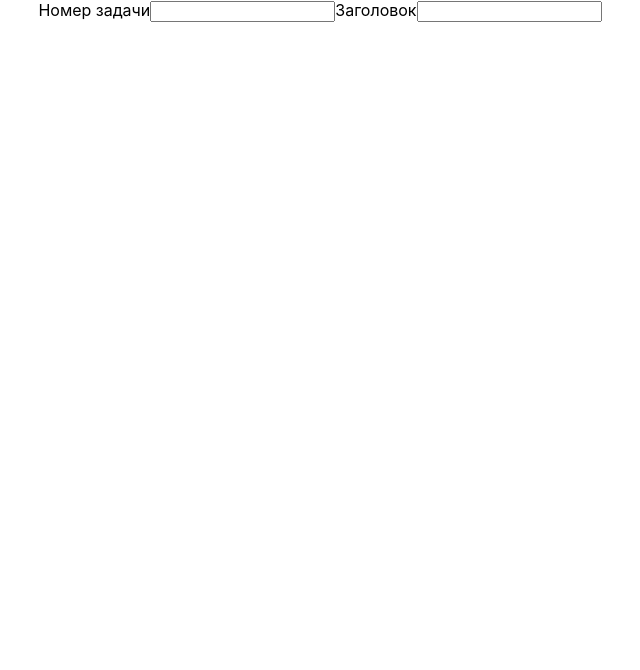
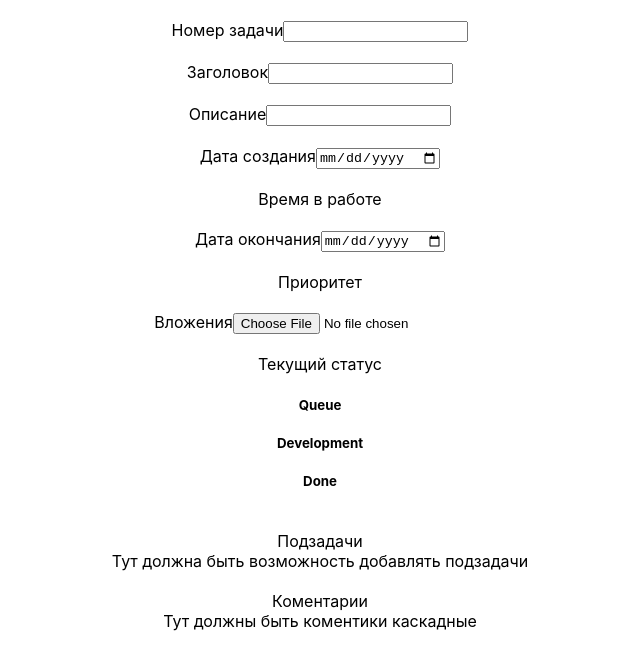
Before and after one commit to IvanovZakhar/toDoTestTask, a React (Create React App) app in the folder my-app/: page / in a window 1280 px wide. Shown: the top 670 px of the page, without its empty margins (320-960 px from the left). Built offline with nearby package versions, Linux system fonts and the light colour scheme.

Commit message:
added hooks, and save localstorage

```diff
--- a/my-app/src/component/tasks/Tasks.css
+++ b/my-app/src/component/tasks/Tasks.css
@@ -0,0 +1,8 @@
+.Tasks{
+    display: flex;
+    flex-direction: column;
+}
+
+.item{
+    margin-top: 20px;
+}
--- a/my-app/src/component/tasks/Tasks.js
+++ b/my-app/src/component/tasks/Tasks.js
@@ -1,43 +1,136 @@
 
-import { useState } from 'react'
+import { useState, useEffect } from 'react'
 import './Tasks.css'
 
 
 
 const Tasks = () => {
-    const [nameValue, setNameValue] = useState('')
-    const [headValue, setHeadValue] = useState('')
+
+    const [numberTask, setNumberTask] = useState('')
+    const [head, setHead] = useState('')
+    const [descr, setDescr] = useState('')
+    const [dateCreate, setDateCreate] = useState('')
+    const [jobTime, setJobTime] = useState('')
+    const [dateEnd, setDateEnd] = useState('')
+    const [file, setFile] = useState('')
+
+
+    useEffect(()=>{
+        setNumberTask(localStorage.getItem('numberTask'))
+        setHead(localStorage.getItem('head'))
+        setDescr(localStorage.getItem('descr'))
+        setDateCreate(localStorage.getItem('date-create'))
+
+    }, [])
+
+    useEffect(()=>{
+        setJobTime(Date.now())
+    }, [])
+
     const onChange = (e) => {
+
         const eventClassName = e.target.className
         switch(eventClassName){
             case 'numberTask':
-                setNameValue(e.target.value)
-                console.log(nameValue)
+                localStorage.setItem('numberTask', e.target.value)
+                setNumberTask(localStorage.getItem('numberTask'))
+                console.log(numberTask)
+
+                console.log(jobTime)
+
+
                 break
             case 'head':
-                setHeadValue(e.target.value)
-                console.log(headValue)
+                localStorage.setItem('head', e.target.value)
+                setHead(localStorage.getItem('head'))
+                console.log(head)
+                break
+            case 'descr':
+                localStorage.setItem('descr', e.target.value)
+                setDescr(localStorage.getItem('descr'))
+                console.log(descr)
+                break
+            case 'date-create':
+                localStorage.setItem('date-create', e.target.value)
+                setDateCreate(localStorage.getItem('date-create'))
+
+                console.log(dateCreate)
+                break
+            case 'job-time':
+
+                console.log(jobTime)
+
+                break
+            case 'date-end':
+                setDateEnd(e.target.value)
+                console.log(dateEnd)
+                break
+            case 'file':
+                setFile(e.target.value)
+                console.log(file)
                 break
             default:
-                setHeadValue()
+                setHead()
         }
     }
 
     return(
         <div className="Tasks">
-            <form >
-                <label>
+
+                <label className='item'>
                      Номер задачи
-                    <input className='numberTask' type="text" value={nameValue} onChange={onChange}/>
+                    <input className='numberTask' type="text" value={numberTask} onChange={onChange}/>
                 </label>
-                <label>
-                     Заголовок
-                    <input className='head' type="text" value={headValue} onChange={onChange}/>
+                <label className='item'>
+                    Заголовок
+                    <input className='head' type="text" value={head} onChange={onChange}/>
+                </label>
+                <label className='item'>
+                    Описание
+                    <input className='descr' type="text" value={descr} onChange={onChange}/>
+                </label >
+                <label className='item'>
+                    Дата создания
+                    <input className='date-create' type="date" value={dateCreate} onChange={onChange}/>
+                </label>
+                <label className='item'>
+                    Время в работе
+                    {/* <input className='job-time' type="time" value={jobTime} onChange={onChange}/> */}
+                </label>
+                <label className='item'>
+                    Дата окончания
+                    <input className='date-end' type="date" value={dateEnd} onChange={onChange}/>
+                </label>
+                <label className='item'>
+                    Приоритет
+                    {/* <input className='priority' type="text" value={head} onChange={onChange}/> */}
+                </label>
+                <label className='item'>
+                    Вложения
+                    <input className='file' type="file" value={file} onChange={onChange}/>
+                </label>
+                <label className='item'>
+                    Текущий статус
+                    <div className='status'>
+                        <h5>Queue</h5>
+                        <h5>Development</h5>
+                        <h5>Done</h5>
+                    </div>
+                </label>
+                <label className='item'>
+                    Подзадачи
+                    <div>Тут должна быть возможность добавлять подзадачи</div>
+                </label>
+                <label className='item'>
+                    Коментарии
+                    <div>Тут должны быть коментики каскадные</div>
                 </label>
 
-             </form>
+
         </div>
     )
 }
 
+
+
 export default Tasks;
```
